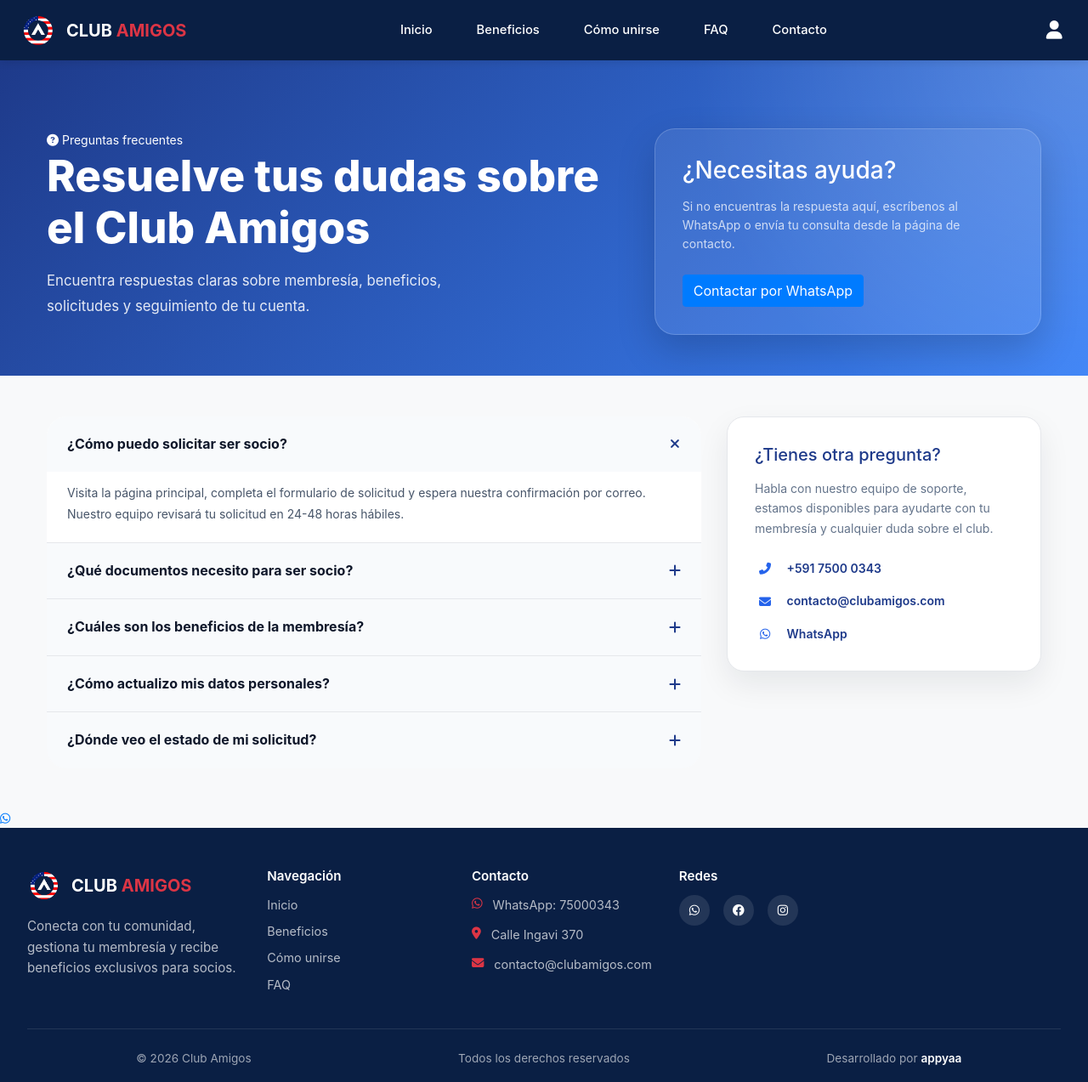
After one commit to Guilder23/Sistema-ClubAmigosOruro, a Django app: page /faq/ in a window 1280 px wide. The commit adds this page. Shown: the whole page at 85% size. Run offline with Django 4.2, Linux system fonts and the light colour scheme; some libraries are stand-ins or nearby versions.

Commit message:
Se implemento seccion de la pagina principal

```diff
--- a/apps/core/urls.py
+++ b/apps/core/urls.py
@@ -4,6 +4,7 @@ from .views import (
     cerrar_sesion,
     editar_usuario,
     eliminar_usuario,
+    faq,
     inicio,
     iniciar_sesion,
     registrar_usuario,
@@ -17,6 +18,7 @@ urlpatterns = [
     path('login/', iniciar_sesion, name='login'),
     path('logout/', cerrar_sesion, name='logout'),
     path('registro/', registrar_usuario, name='registro'),
+    path('faq/', faq, name='faq'),
     path('usuarios/<int:user_id>/editar/', editar_usuario, name='editar_usuario'),
     path('usuarios/<int:user_id>/bloqueo/', toggle_bloqueo_usuario, name='toggle_bloqueo_usuario'),
     path('usuarios/<int:user_id>/eliminar/', eliminar_usuario, name='eliminar_usuario'),
--- a/apps/core/views.py
+++ b/apps/core/views.py
@@ -9,6 +9,10 @@ from django.shortcuts import get_object_or_404, redirect, render
 
 def inicio(request):
     return render(request, 'core/inicio.html')
+
+
+def faq(request):
+    return render(request, 'core/faq.html')
 
 
 def iniciar_sesion(request):
--- /dev/null
+++ b/static/css/core/faq.css
@@ -0,0 +1,209 @@
+.faq-hero {
+    background: linear-gradient(135deg, #1e3a8a 0%, #3b82f6 100%);
+    padding: 5rem 0 3rem;
+    color: #fff;
+    position: relative;
+    overflow: hidden;
+}
+
+.faq-hero::before {
+    content: '';
+    position: absolute;
+    inset: 0;
+    background: radial-gradient(circle at top right, rgba(255,255,255,0.18), transparent 35%);
+    pointer-events: none;
+}
+
+.faq-hero-content {
+    position: relative;
+    z-index: 1;
+    display: grid;
+    grid-template-columns: 1.2fr 0.8fr;
+    gap: 2rem;
+    max-width: 1200px;
+    margin: 0 auto;
+    align-items: center;
+}
+
+.faq-hero-copy h1 {
+    font-size: clamp(2.4rem, 4vw, 3.5rem);
+    margin-bottom: 1rem;
+    font-weight: 800;
+}
+
+.faq-hero-copy p {
+    max-width: 520px;
+    color: rgba(255,255,255,0.88);
+    font-size: 1.05rem;
+    line-height: 1.8;
+}
+
+.faq-hero-card {
+    background: rgba(255,255,255,0.08);
+    border: 1px solid rgba(255,255,255,0.18);
+    border-radius: 1.5rem;
+    box-shadow: 0 18px 45px rgba(0,0,0,0.18);
+}
+
+.faq-hero-card-inner {
+    padding: 2rem;
+}
+
+.faq-hero-card h3 {
+    margin-bottom: 0.85rem;
+    color: #fff;
+}
+
+.faq-hero-card p {
+    margin-bottom: 1.5rem;
+    color: rgba(255,255,255,0.75);
+}
+
+.faq-page {
+    max-width: 1200px;
+    margin: 0 auto;
+}
+
+.faq-accordion {
+    border-radius: 1.5rem;
+    overflow: hidden;
+}
+
+.faq-item {
+    border-bottom: 1px solid #e5e7eb;
+    background: #fff;
+}
+
+.faq-item:last-child {
+    border-bottom: none;
+}
+
+.faq-question {
+    width: 100%;
+    display: flex;
+    justify-content: space-between;
+    align-items: center;
+    padding: 1.25rem 1.5rem;
+    background: #f8fafc;
+    border: none;
+    font-size: 1rem;
+    font-weight: 700;
+    color: #0f172a;
+    cursor: pointer;
+}
+
+.faq-question i {
+    color: #1e3a8a;
+    transition: transform 0.25s ease;
+}
+
+.faq-item.active .faq-question i {
+    transform: rotate(45deg);
+}
+
+.faq-answer {
+    max-height: 0;
+    overflow: hidden;
+    transition: max-height 0.3s ease;
+    padding: 0 1.5rem;
+}
+
+.faq-item.active .faq-answer {
+    max-height: 240px;
+    padding-bottom: 1.25rem;
+}
+
+.faq-answer p {
+    margin: 0;
+    color: #475569;
+    line-height: 1.8;
+    padding-top: 0.75rem;
+}
+
+.faq-side-card {
+    background: #fff;
+    border-radius: 1.25rem;
+    padding: 2rem;
+    border: 1px solid #e5e7eb;
+    box-shadow: 0 15px 36px rgba(15, 23, 42, 0.08);
+}
+
+.faq-side-card h4 {
+    margin-bottom: 1rem;
+    font-size: 1.25rem;
+    color: #1e3a8a;
+}
+
+.faq-side-card p {
+    margin-bottom: 1.5rem;
+    color: #64748b;
+    line-height: 1.7;
+}
+
+.faq-contact-list {
+    list-style: none;
+    padding: 0;
+    margin: 0;
+    display: grid;
+    gap: 1rem;
+}
+
+.faq-contact-list li {
+    display: flex;
+    align-items: center;
+    gap: 0.85rem;
+    color: #475569;
+}
+
+.faq-contact-list li a {
+    color: #1e3a8a;
+    text-decoration: none;
+    font-weight: 600;
+}
+
+.faq-contact-list li i {
+    color: #2563eb;
+    min-width: 24px;
+    text-align: center;
+}
+
+.faq-page .section-heading {
+    margin-bottom: 2rem;
+}
+
+.faq-page .section-heading h2 {
+    font-size: clamp(2rem, 3vw, 2.6rem);
+    margin-bottom: 0.5rem;
+}
+
+@media (max-width: 991px) {
+    .faq-hero-content {
+        grid-template-columns: 1fr;
+    }
+
+    .faq-page {
+        padding: 0 1rem;
+    }
+}
+
+@media (max-width: 576px) {
+    .faq-hero {
+        padding: 3.5rem 0 2rem;
+    }
+
+    .faq-hero-card-inner {
+        padding: 1.5rem;
+    }
+
+    .faq-question {
+        padding: 1rem 1.2rem;
+    }
+
+    .faq-answer {
+        padding: 0 1.2rem;
+    }
+
+    .faq-side-card {
+        padding: 1.5rem;
+    }
+}
--- a/templates/componentes/footer-inicio.html
+++ b/templates/componentes/footer-inicio.html
@@ -21,7 +21,7 @@
                         <li><a href="{% url 'core:inicio' %}">Inicio</a></li>
                         <li><a href="#beneficios">Beneficios</a></li>
                         <li><a href="#inscripcion">Cómo unirse</a></li>
-                        <li><a href="#faq">FAQ</a></li>
+                        <li><a href="{% url 'core:faq' %}">FAQ</a></li>
                     </ul>
                 </section>
 
--- a/templates/componentes/navbar-inicio.html
+++ b/templates/componentes/navbar-inicio.html
@@ -20,7 +20,7 @@
                 <li><a class="nav-link" href="{% url 'core:inicio' %}">Inicio</a></li>
                 <li><a class="nav-link" href="#beneficios">Beneficios</a></li>
                 <li><a class="nav-link" href="#inscripcion">Cómo unirse</a></li>
-                <li><a class="nav-link" href="#faq">FAQ</a></li>
+                <li><a class="nav-link" href="{% url 'core:faq' %}">FAQ</a></li>
                 <li><a class="nav-link" href="#contacto">Contacto</a></li>
             </ul>
         </div>
@@ -51,7 +51,7 @@
         <li><a class="nav-link" href="{% url 'core:inicio' %}">Inicio</a></li>
         <li><a class="nav-link" href="#beneficios">Beneficios</a></li>
         <li><a class="nav-link" href="#inscripcion">Cómo unirse</a></li>
-        <li><a class="nav-link" href="#faq">FAQ</a></li>
+        <li><a class="nav-link" href="{% url 'core:faq' %}">FAQ</a></li>
         <li><a class="nav-link" href="#contacto">Contacto</a></li>
     </ul>
 </div>
--- /dev/null
+++ b/templates/core/faq.html
@@ -0,0 +1,109 @@
+{% extends 'base/base.html' %}
+{% load static %}
+
+{% block titulo %}FAQ - Club Amigos{% endblock %}
+
+{% block estilos_extra %}
+<link rel="stylesheet" href="{% static 'css/componentes/navbar-inicio.css' %}">
+<link rel="stylesheet" href="{% static 'css/componentes/footer-inicio.css' %}">
+<link rel="stylesheet" href="{% static 'css/core/faq.css' %}">
+{% endblock %}
+
+{% block contenido %}
+{% include 'componentes/navbar-inicio.html' %}
+
+<section class="faq-hero">
+    <div class="faq-hero-content container">
+        <div class="faq-hero-copy">
+            <span class="section-eyebrow"><i class="fas fa-question-circle"></i> Preguntas frecuentes</span>
+            <h1>Resuelve tus dudas sobre el Club Amigos</h1>
+            <p>Encuentra respuestas claras sobre membresía, beneficios, solicitudes y seguimiento de tu cuenta.</p>
+        </div>
+        <div class="faq-hero-card">
+            <div class="faq-hero-card-inner">
+                <h3>¿Necesitas ayuda?</h3>
+                <p>Si no encuentras la respuesta aquí, escríbenos al WhatsApp o envía tu consulta desde la página de contacto.</p>
+                <a href="https://wa.me/59175000343" target="_blank" rel="noopener noreferrer" class="btn btn-primary">Contactar por WhatsApp</a>
+            </div>
+        </div>
+    </div>
+</section>
+
+<section class="container faq-page py-5">
+    <div class="row">
+        <div class="col-lg-8">
+            <div class="faq-accordion">
+                <div class="faq-item active">
+                    <button class="faq-question" type="button" aria-expanded="true">
+                        <span>¿Cómo puedo solicitar ser socio?</span>
+                        <i class="fas fa-plus"></i>
+                    </button>
+                    <div class="faq-answer">
+                        <p>Visita la página principal, completa el formulario de solicitud y espera nuestra confirmación por correo. Nuestro equipo revisará tu solicitud en 24-48 horas hábiles.</p>
+                    </div>
+                </div>
+                <div class="faq-item">
+                    <button class="faq-question" type="button" aria-expanded="false">
+                        <span>¿Qué documentos necesito para ser socio?</span>
+                        <i class="fas fa-plus"></i>
+                    </button>
+                    <div class="faq-answer">
+                        <p>Por lo general solo necesitas datos personales básicos: nombre, apellidos, correo, teléfono, ciudad y dirección. Si te solicitamos documentación adicional, te avisaremos por correo.</p>
+                    </div>
+                </div>
+                <div class="faq-item">
+                    <button class="faq-question" type="button" aria-expanded="false">
+                        <span>¿Cuáles son los beneficios de la membresía?</span>
+                        <i class="fas fa-plus"></i>
+                    </button>
+                    <div class="faq-answer">
+                        <p>Los socios reciben acceso a eventos exclusivos, atención prioritaria, envíos de souvenirs y mejoras en la comunicación con el club.</p>
+                    </div>
+                </div>
+                <div class="faq-item">
+                    <button class="faq-question" type="button" aria-expanded="false">
+                        <span>¿Cómo actualizo mis datos personales?</span>
+                        <i class="fas fa-plus"></i>
+                    </button>
+                    <div class="faq-answer">
+                        <p>Si eres socio, ingresa a tu perfil desde la barra lateral y envía una solicitud de actualización. Si eres administrador, puedes gestionar los datos desde el panel interno.</p>
+                    </div>
+                </div>
+                <div class="faq-item">
+                    <button class="faq-question" type="button" aria-expanded="false">
+                        <span>¿Dónde veo el estado de mi solicitud?</span>
+                        <i class="fas fa-plus"></i>
+                    </button>
+                    <div class="faq-answer">
+                        <p>El estado de tu solicitud se enviará al correo que registres. También puedes escribirnos por WhatsApp si necesitas soporte inmediato.</p>
+                    </div>
+                </div>
+            </div>
+        </div>
+        <div class="col-lg-4">
+            <div class="faq-side-card">
+                <h4>¿Tienes otra pregunta?</h4>
+                <p>Habla con nuestro equipo de soporte, estamos disponibles para ayudarte con tu membresía y cualquier duda sobre el club.</p>
+                <ul class="faq-contact-list">
+                    <li><i class="fas fa-phone-alt"></i> <a href="tel:+59175000343">+591 7500 0343</a></li>
+                    <li><i class="fas fa-envelope"></i> <a href="mailto:contacto@clubamigos.com">contacto@clubamigos.com</a></li>
+                    <li><i class="fab fa-whatsapp"></i> <a href="https://wa.me/59175000343" target="_blank" rel="noopener noreferrer">WhatsApp</a></li>
+                </ul>
+            </div>
+        </div>
+    </div>
+</section>
+
+<a href="https://wa.me/59175000343" class="floating-whatsapp-btn" target="_blank" rel="noopener noreferrer" aria-label="WhatsApp">
+    <i class="fab fa-whatsapp" aria-hidden="true"></i>
+</a>
+
+{% if not user.is_authenticated %}
+    {% include 'componentes/footer-inicio.html' %}
+{% endif %}
+{% endblock %}
+
+{% block scripts_extra %}
+<script src="{% static 'js/core/inicio.js' %}"></script>
+<script src="{% static 'js/componentes/navbar-inicio.js' %}"></script>
+{% endblock %}
--- a/templates/souvenirs/souvenirs.html
+++ b/templates/souvenirs/souvenirs.html
@@ -14,7 +14,9 @@
             <h1 class="page-title"><i class="fas fa-gifts"></i> Gestión de Souvenirs</h1>
             <p class="page-subtitle">Revisa, edita y administra los souvenirs disponibles para entregar.</p>
         </div>
-        <button type="button" class="btn btn-primary btn-lg" data-toggle="modal" data-target="#modalCrearSouvenir">Nuevo souvenir</button>
+        <div class="page-header-actions">
+            <button type="button" class="btn btn-primary btn-lg" data-toggle="modal" data-target="#modalCrearSouvenir">Nuevo souvenir</button>
+        </div>
     </div>
 
     <div class="card card-tabla">
```
Also changed, not shown: static/css/souvenirs/souvenirs.css (+23 -6 lines), templates/core/inicio.html (+49 -20 lines).
